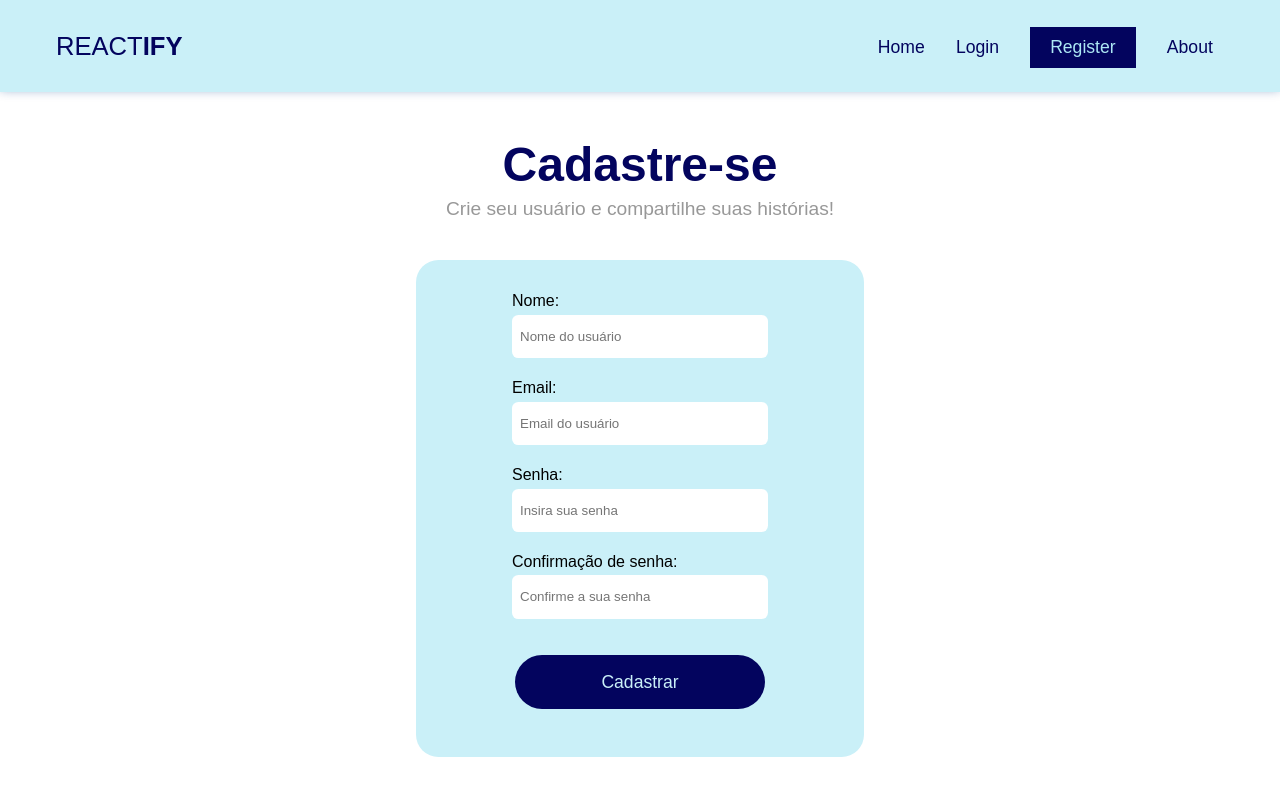
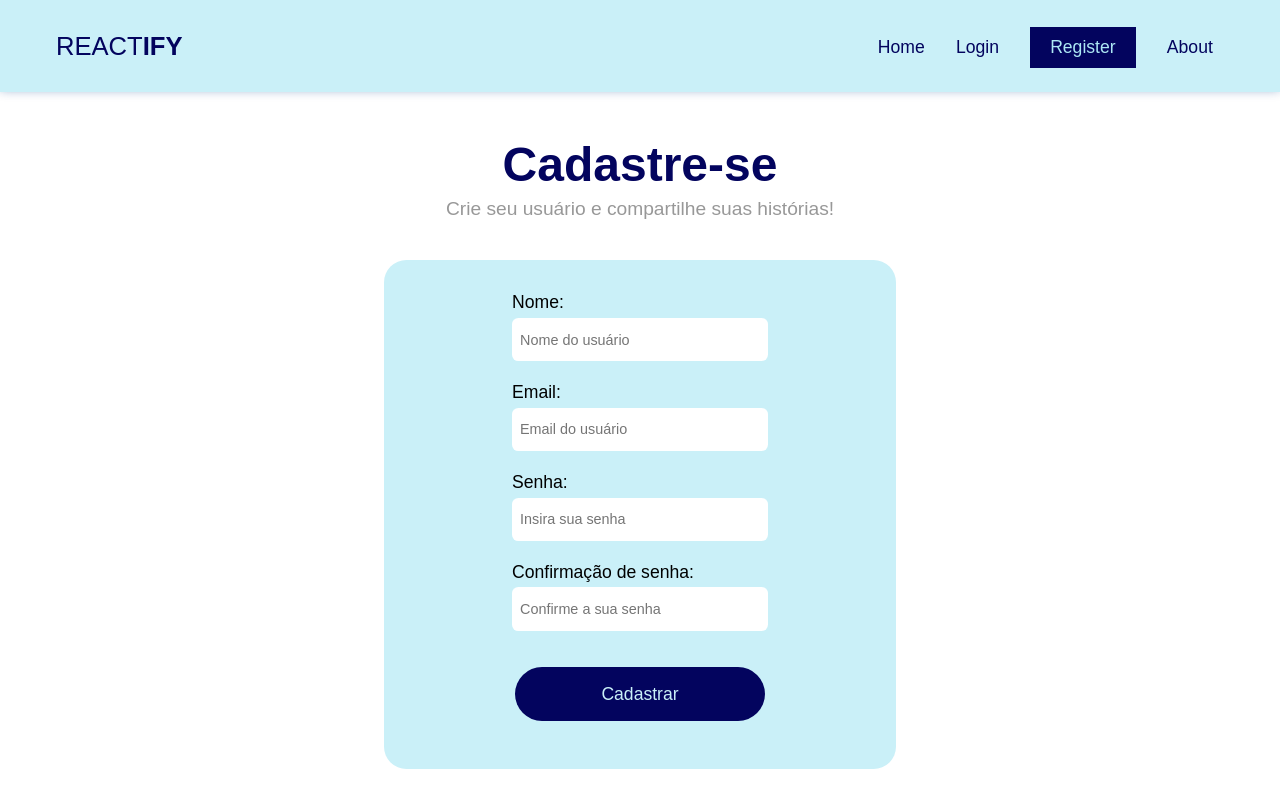
Before and after one commit to michaelleoliveir/reactify, a React (Vite) app: page /register in a window 1280 px wide. Shown: the top 800 px of the page. Built offline with nearby package versions, Linux system fonts and the light colour scheme; a web font is replaced by a local one.

Commit message:
feat: creating user

```diff
--- a/src/index.css
+++ b/src/index.css
@@ -6,7 +6,8 @@
     font-family: 'Familjen Grotesk', sans-serif;
 }
 
-input:focus, textarea:focus {
+input:focus,
+textarea:focus {
     outline: none;
 }
 
@@ -42,7 +43,7 @@
     flex-direction: column;
     justify-content: center;
     align-items: center;
-    width: 30%;
+    width: 35%;
     border-radius: 1.4rem;
     margin: 0 auto;
     padding: 2rem;
@@ -50,6 +51,7 @@
 }
 
 label {
+    font-size: 1.1rem;
     font-weight: 500;
     display: flex;
     flex-direction: column;
@@ -57,6 +59,7 @@
 }
 
 input {
+    font-size: 0.9rem;
     width: 15rem;
     height: 1.7rem;
     padding: 0.5rem;
@@ -67,8 +70,13 @@
 
 input:focus {
     outline: none;
-    border: 0.1px solid transparent;
+    border: 1px solid #03045E;
     border-radius: 10px;
-    box-shadow: 0 0 5px
-    #023E8A, 0 0 3px #ADE8F4;
 }
+
+.error {
+    color: #721c24;
+    background-color: #f8d7da;
+    border: 1px solid #f5c6cb;
+    border-radius: 5px;
+}
--- a/src/pages/Register/Register.jsx
+++ b/src/pages/Register/Register.jsx
@@ -3,26 +3,52 @@
 import { useState, useEffect } from "react"
 
 const Register = () => {
+    const [displayName, setDisplayName] = useState("");
+    const [email, setEmail] = useState("");
+    const [password, setPassword] = useState("");
+    const [confirmPassword, setConfirmPassword] = useState("");
+    const [error, setError] = useState("");
+
+    const handleSubmit = (e) => {
+        e.preventDefault();
+
+        setError("");
+
+        const user = {
+            displayName,
+            email,
+            password
+        }
+
+        if(password !== confirmPassword) {
+            setError("As senhas precisam ser iguais");
+            return;
+        }
+
+        console.log(user)
+    }
+
     return (
         <div className={styles.register}>
             <h1 className={styles.heading}>Cadastre-se</h1>
             <p className={styles.text}>Crie seu usuário e compartilhe suas histórias!</p>
-            <form>
+            <form onSubmit={handleSubmit}>
                 <label>
                     <span>Nome:</span>
-                    <input type="text" name="displayName" required placeholder="Nome do usuário" autoComplete="off" />
+                    <input type="text" name="displayName" required placeholder="Nome do usuário" autoComplete="off" value={displayName} onChange={(e) => setDisplayName(e.target.value)} />
                 </label>
                 <label>
                     <span>Email:</span>
-                    <input type="email" name="email" required placeholder="Email do usuário" autoComplete="off" />
+                    <input type="email" name="email" required placeholder="Email do usuário" autoComplete="off" value={email} onChange={(e) => setEmail(e.target.value)} />
                 </label>
                 <label>
                     <span>Senha:</span>
-                    <input type="password" name="password" required placeholder="Insira sua senha" autoComplete="off" />
+                    <input type="password" name="password" required placeholder="Insira sua senha" autoComplete="off" value={password} onChange={(e) => setPassword(e.target.value)} />
                 </label>
                 <label>
                     <span>Confirmação de senha:</span>
-                    <input type="password" name="confirmPassword" required placeholder="Confirme a sua senha" autoComplete="off" />
+                    <input type="password" name="confirmPassword" required placeholder="Confirme a sua senha" autoComplete="off" value={confirmPassword} onChange={(e) => setConfirmPassword(e.target.value)} />
+                    {error && <p className="error">{error}</p>}
                 </label>
 
                 <button className="btn">Cadastrar</button>
```
